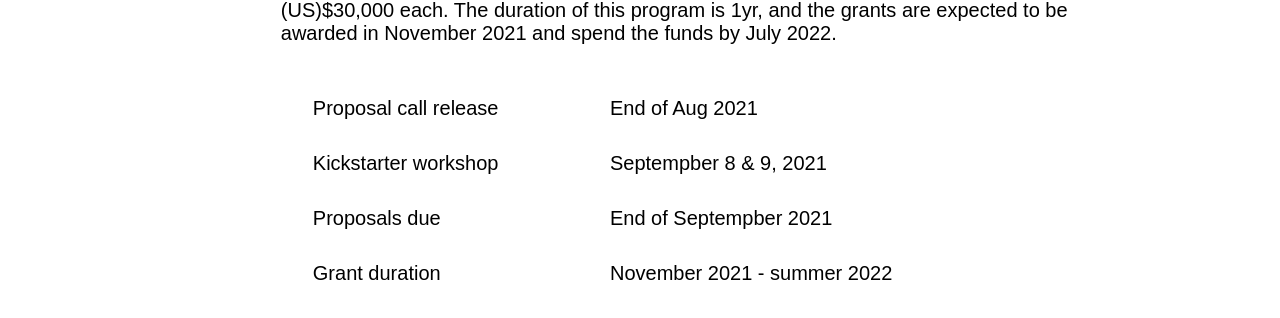
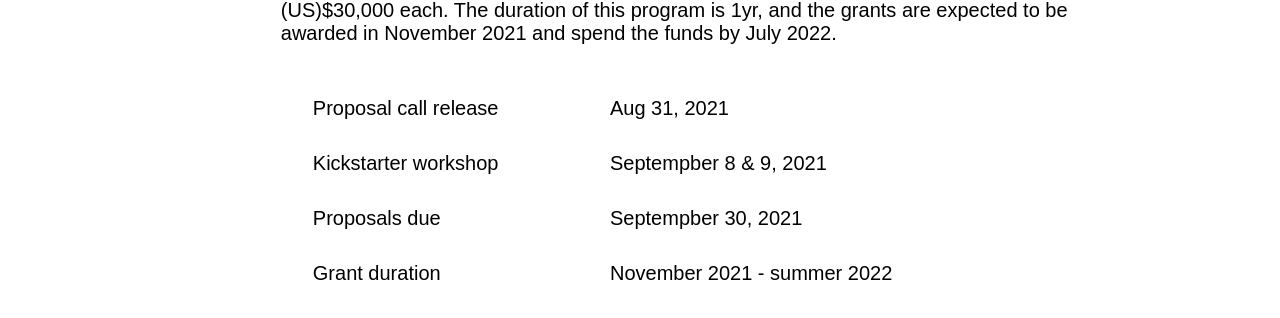
Before and after one commit to lsst-sci-prep/lsst-sci-prep.github.io, a Jekyll site: the page built from kickstarter_grants.html, in a window 1280 px wide and 900 px high, scrolled down 1624 px. Shown: the part 163-481 px from the top of the window. Built offline with Jekyll 4.4.1, drawn with Linux system fonts in a browser that asks for light colours.

Commit message:
Confirmed dates

```diff
--- a/kickstarter_grants.html
+++ b/kickstarter_grants.html
@@ -33,9 +33,9 @@ title: Program Elements
     The duration of this program is 1yr, and the grants are expected to be awarded in November 2021 and
     spend the funds by July 2022.  </p>
   <table width=100%>
-    <tr><td>Proposal call release</td><td>End of Aug 2021</td></tr>
+    <tr><td>Proposal call release</td><td>Aug 31, 2021</td></tr>
     <tr><td>Kickstarter workshop</td><td>Septempber 8 & 9, 2021<td><td>
-    <tr><td>Proposals due</td><td>End of Septempber 2021<td><td></tr>
+    <tr><td>Proposals due</td><td>Septempber 30, 2021<td><td></tr>
     <tr><td>Grant duration</td><td>November 2021 - summer 2022</td><tr>
   </table>
 
```
